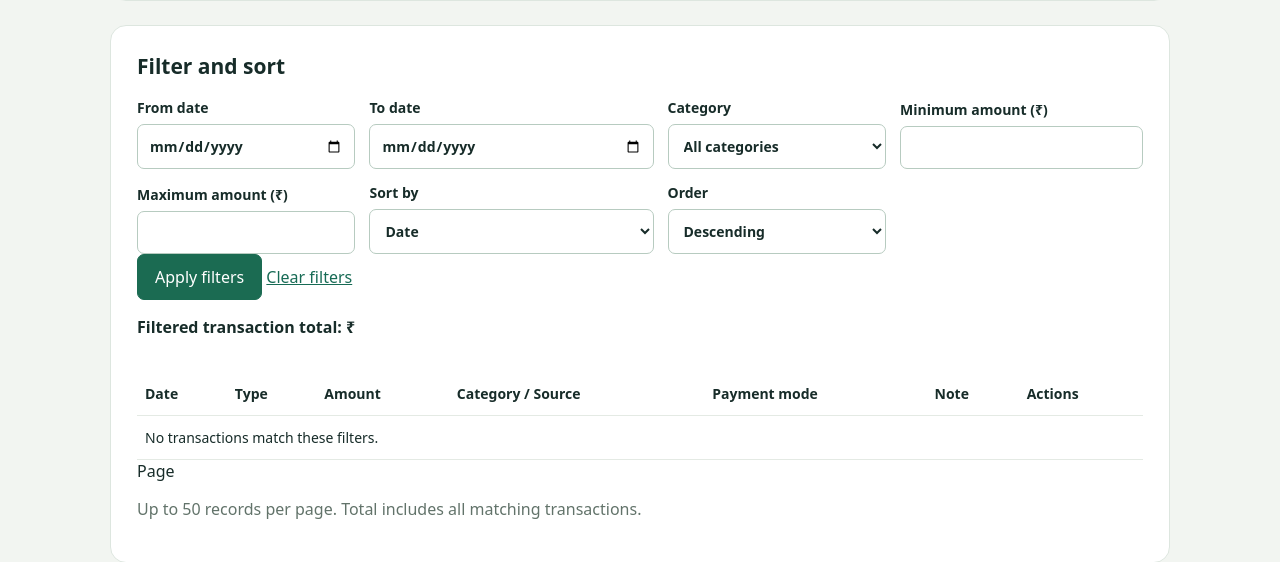
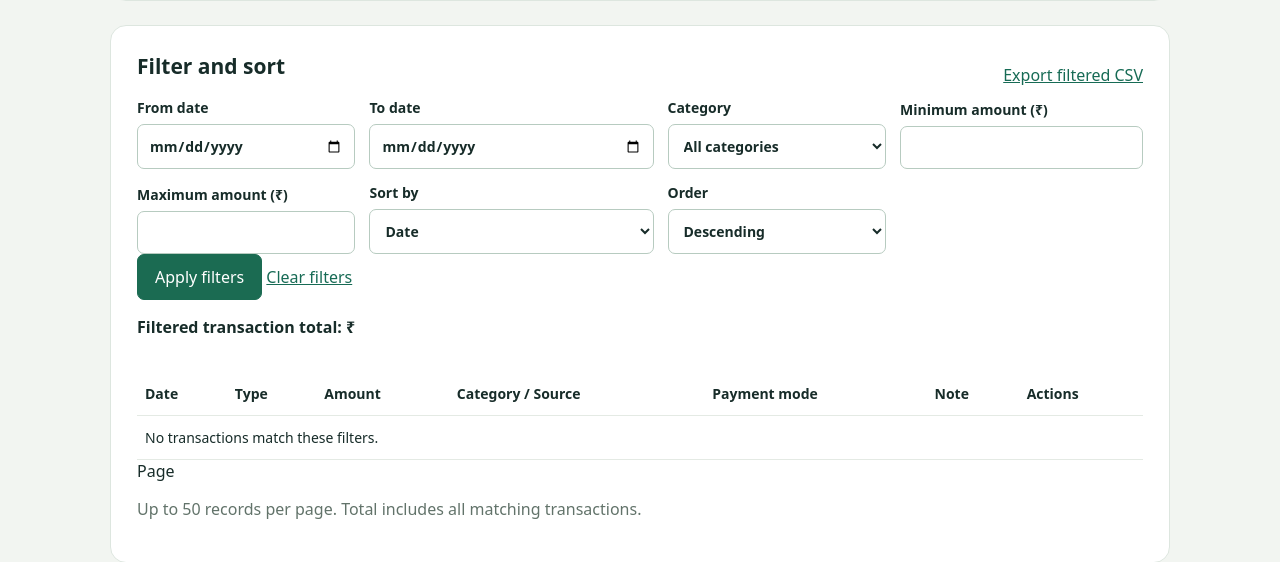
Before and after one commit to gsathvik73-afk/se-project, a Flask app: template smartexpense/templates/transactions.html in a window 1280 px wide. Shown: the part 957-1519 px from the top of the page. Run offline with Flask 3, Linux system fonts and the light colour scheme; the template is opened without the code that fills it, so the values that code supplies are empty; some libraries are stand-ins or nearby versions.

Commit message:
SEB-18 Add owner-scoped filtered CSV export

```diff
--- a/smartexpense/routes.py
+++ b/smartexpense/routes.py
@@ -5,8 +5,10 @@ from functools import wraps
 from secrets import token_urlsafe
 from zoneinfo import ZoneInfo
 import re
+import csv
+from io import StringIO
 import bcrypt
-from flask import Blueprint, abort, current_app, flash, g, jsonify, redirect, render_template, request, url_for
+from flask import Response, Blueprint, abort, current_app, flash, g, jsonify, redirect, render_template, request, url_for
 from sqlalchemy import func, or_
 from sqlalchemy.exc import IntegrityError
 from werkzeug.exceptions import NotFound
@@ -547,3 +549,27 @@ def transaction_delete(transaction_id):
 def transaction_detail(transaction_id):
     txn = owned_transaction(transaction_id)
     return jsonify(transaction=transaction_record(txn))
+
+
+@bp.get('/transactions/export.csv')
+@protected
+def transaction_export():
+    rows, _, _, fields = transaction_rows(request.args, limit=None)
+    if fields:
+        return error(fields, 'message.html', title='Invalid export filters')
+    names = {c.id: c.name for c in categories()}
+    output = StringIO(newline='')
+    writer = csv.writer(output)
+    writer.writerow(['date', 'type', 'category', 'amount', 'payment_mode', 'source', 'note'])
+
+    def safe_cell(value):
+        text = str(value or '')
+        if text.lstrip().startswith(('=', '+', '-', '@')) or text.startswith(('\t', '\r', '\n')):
+            return "'" + text
+        return text
+
+    for txn in rows:
+        writer.writerow([txn.txn_date.isoformat(), txn.type, safe_cell(names.get(txn.category_id, '')),
+                         fmt(txn.amount), safe_cell(txn.payment_mode), safe_cell(txn.source), safe_cell(txn.note)])
+    return Response(output.getvalue(), content_type='text/csv; charset=utf-8',
+                    headers={'Content-Disposition': 'attachment; filename="smartexpense.csv"'})
--- a/smartexpense/templates/transactions.html
+++ b/smartexpense/templates/transactions.html
@@ -74,7 +74,9 @@
 </section>
 
 <section class="panel">
-    <h2>Filter and sort</h2>
+    <div class="page-heading"><h2>Filter and sort</h2>
+        <a href="{{ url_for('web.transaction_export', **request.args.to_dict()) }}">Export filtered CSV</a>
+    </div>
 
     <form method="get" action="{{ url_for('web.transaction_list') }}">
         <div class="budget-form">
```
Also changed, not shown: tests/test_csv_export.py (+10 -9 lines).
